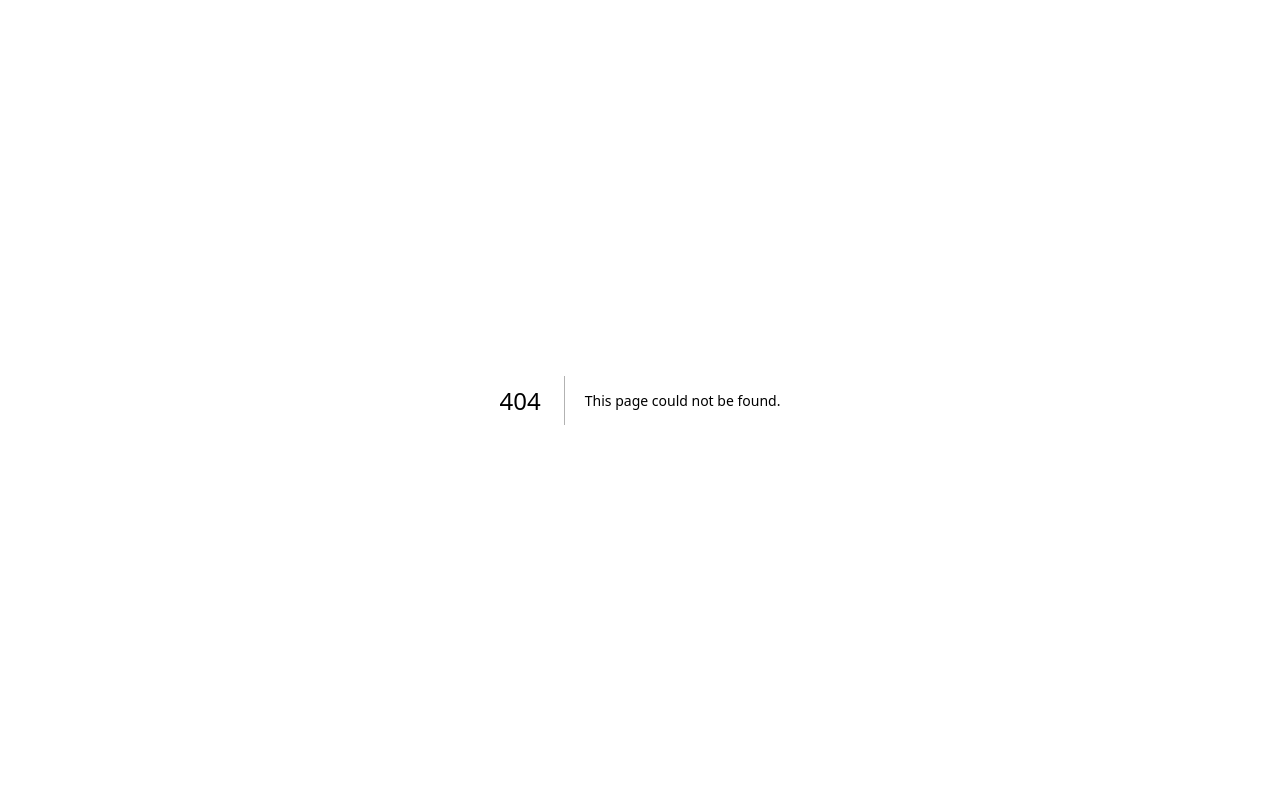
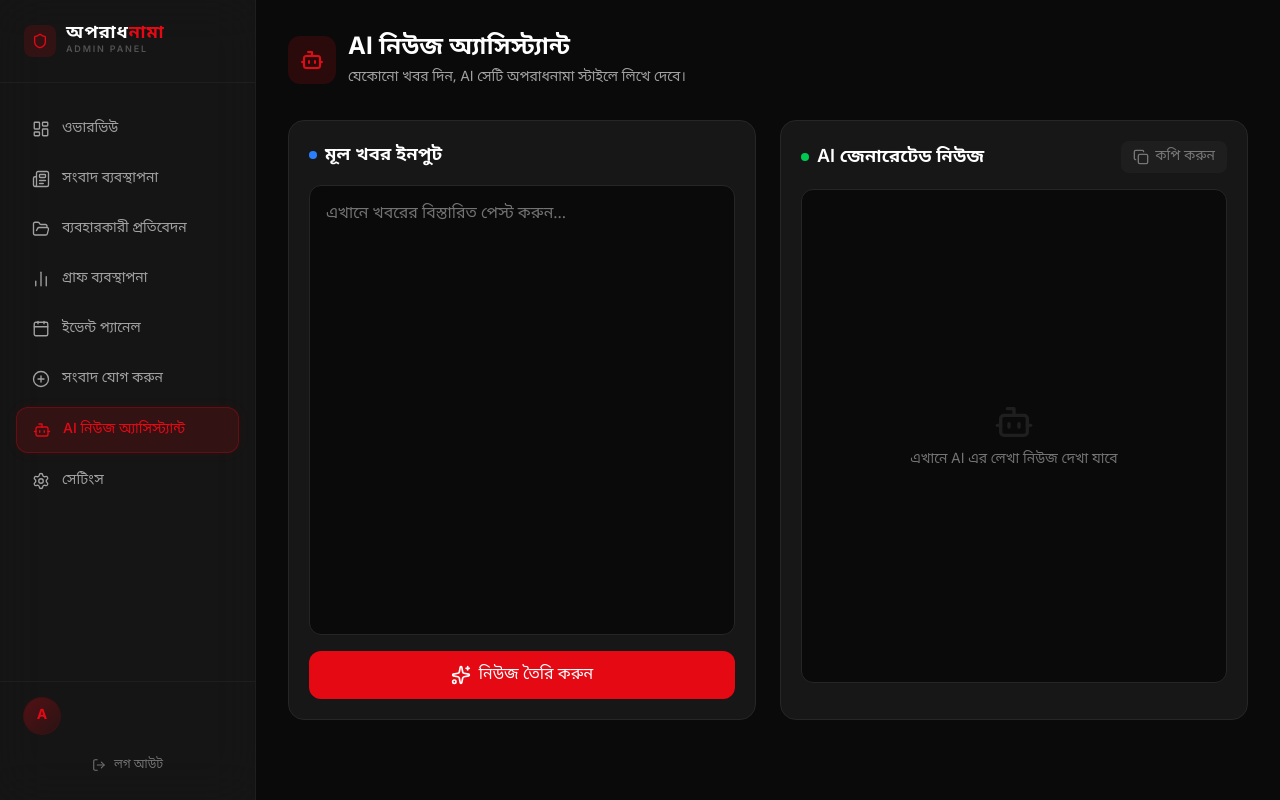
Before and after one commit to oporadhnama/oporadhnama, a Next.js app in the folder frontend/: page /admin/dashboard/ai-assistant in a window 1280 px wide. Before the commit this address had no page. Built offline with nearby package versions, Linux system fonts and the light colour scheme; sample sign-in values are in the browser's storage.

Commit message:
AI assistant

```diff
--- /dev/null
+++ b/frontend/app/admin/dashboard/ai-assistant/page.jsx
@@ -0,0 +1,9 @@
+import AIAssistant from '../../../../src/admin/AIAssistant';
+
+export const metadata = {
+  title: 'AI News Assistant | Admin Dashboard | অপরাধনামা',
+};
+
+export default function AIAssistantPage() {
+  return <AIAssistant />;
+}
--- /dev/null
+++ b/frontend/src/admin/AIAssistant.jsx
@@ -0,0 +1,186 @@
+import React, { useState } from 'react';
+import { Bot, Sparkles, Copy, CheckCircle, AlertCircle, RefreshCw } from 'lucide-react';
+
+export default function AIAssistant() {
+  const [inputText, setInputText] = useState('');
+  const [loading, setLoading] = useState(false);
+  const [result, setResult] = useState('');
+  const [error, setError] = useState(null);
+  const [copied, setCopied] = useState(false);
+
+  const generateNews = async () => {
+    if (!inputText.trim()) {
+      setError('দয়া করে কিছু টেক্সট দিন।');
+      return;
+    }
+
+    setLoading(true);
+    setError(null);
+    setResult('');
+    setCopied(false);
+
+    try {
+      const response = await fetch('https://unipy.onrender.com/v1/chat/completions', {
+        method: 'POST',
+        headers: {
+          'Content-Type': 'application/json',
+          'Authorization': 'Bearer freellmapi-0c47628416d31611c280f7b5db7d9d21315ff1008dc9f363'
+        },
+        body: JSON.stringify({
+          model: 'gpt-3.5-turbo',
+          messages: [
+            {
+              role: 'system',
+              content: 'তুমি একজন "অপরাধনামা নিউজ এক্সপার্ট"। তোমার কাজ হলো সাধারণ নিউজ থেকে কপিরাইট মুক্ত, আকর্ষণীয় এবং নির্দিষ্ট ফরম্যাটে নিউজ লেখা। তোমাকে অপরাধের ধরন, স্থান, এবং নতুন একটি শিরোনাম লিখতে হবে। লেখায় অবশ্যই এই HTML ট্যাগগুলো ব্যবহার করবে: "এখানে নরমাল <b>এখানে লেখা বোল্ড</b> <i>এখানে লেখা ইটালিক</i> <h3>এখানে বিস্তারিত এর মাঝে ছোট শিরোনাম</h3> <blockquote>এখানে উক্তি</blockquote> <span class=\\"highlight\\">এখানে হাইলাইট</span>"। লেখাটি এমন হতে হবে যেন অন্য নিউজ থেকে কপি করা না বোঝায় (কপিরাইট মুক্ত)।'
+            },
+            {
+              role: 'user',
+              content: `নিচের নিউজটি বিস্তারিত পড়ে অপরাধনামা নিউজ এক্সপার্ট হিসেবে নির্দিষ্ট ফরম্যাটে লেখো:\n\n${inputText}`
+            }
+          ]
+        })
+      });
+
+      if (!response.ok) {
+        throw new Error('API request failed');
+      }
+
+      const data = await response.json();
+      const generatedText = data.choices[0].message.content;
+      setResult(generatedText);
+    } catch (err) {
+      console.error(err);
+      setError('দুঃখিত, নিউজ জেনারেট করতে সমস্যা হয়েছে। আবার চেষ্টা করুন।');
+    } finally {
+      setLoading(false);
+    }
+  };
+
+  const copyToClipboard = () => {
+    if (result) {
+      navigator.clipboard.writeText(result);
+      setCopied(true);
+      setTimeout(() => setCopied(false), 2000);
+    }
+  };
+
+  return (
+    <div className="max-w-5xl mx-auto space-y-6">
+      <div className="flex items-center gap-3 mb-8">
+        <div className="w-12 h-12 rounded-xl bg-[#E50914]/15 flex items-center justify-center">
+          <Bot className="w-6 h-6 text-[#E50914]" />
+        </div>
+        <div>
+          <h1 className="text-2xl font-bold text-white">AI নিউজ অ্যাসিস্ট্যান্ট</h1>
+          <p className="text-neutral-400 text-sm mt-1">
+            যেকোনো খবর দিন, AI সেটি অপরাধনামা স্টাইলে লিখে দেবে।
+          </p>
+        </div>
+      </div>
+
+      <div className="grid grid-cols-1 lg:grid-cols-2 gap-6">
+        <div className="bg-neutral-900 border border-neutral-800 rounded-2xl p-5 flex flex-col h-[600px]">
+          <h2 className="text-lg font-semibold text-white mb-4 flex items-center gap-2">
+            <span className="w-2 h-2 rounded-full bg-blue-500"></span>
+            মূল খবর ইনপুট
+          </h2>
+          <textarea
+            value={inputText}
+            onChange={(e) => setInputText(e.target.value)}
+            placeholder="এখানে খবরের বিস্তারিত পেস্ট করুন..."
+            className="flex-grow w-full bg-neutral-950 border border-neutral-800 rounded-xl p-4 text-white placeholder-neutral-500 focus:outline-none focus:border-[#E50914]/50 focus:ring-1 focus:ring-[#E50914]/50 resize-none transition-all"
+          />
+          {error && (
+            <div className="mt-4 p-3 rounded-lg bg-red-500/10 border border-red-500/20 flex items-start gap-2 text-red-400 text-sm">
+              <AlertCircle className="w-4 h-4 mt-0.5 flex-shrink-0" />
+              <p>{error}</p>
+            </div>
+          )}
+          <button
+            onClick={generateNews}
+            disabled={loading}
+            className="mt-4 w-full bg-[#E50914] hover:bg-[#E50914]/90 text-white font-medium py-3 rounded-xl transition-all duration-200 flex items-center justify-center gap-2 disabled:opacity-50 disabled:cursor-not-allowed"
+          >
+            {loading ? (
+              <>
+                <RefreshCw className="w-5 h-5 animate-spin" />
+                জেনারেট হচ্ছে...
+              </>
+            ) : (
+              <>
+                <Sparkles className="w-5 h-5" />
+                নিউজ তৈরি করুন
+              </>
+            )}
+          </button>
+        </div>
+
+        <div className="bg-neutral-900 border border-neutral-800 rounded-2xl p-5 flex flex-col h-[600px]">
+          <div className="flex items-center justify-between mb-4">
+            <h2 className="text-lg font-semibold text-white flex items-center gap-2">
+              <span className="w-2 h-2 rounded-full bg-green-500"></span>
+              AI জেনারেটেড নিউজ
+            </h2>
+            <button
+              onClick={copyToClipboard}
+              disabled={!result}
+              className="flex items-center gap-1.5 px-3 py-1.5 rounded-lg bg-neutral-800 text-neutral-300 hover:text-white hover:bg-neutral-700 transition-colors disabled:opacity-50 disabled:cursor-not-allowed text-sm font-medium"
+            >
+              {copied ? (
+                <>
+                  <CheckCircle className="w-4 h-4 text-green-400" />
+                  কপি হয়েছে
+                </>
+              ) : (
+                <>
+                  <Copy className="w-4 h-4" />
+                  কপি করুন
+                </>
+              )}
+            </button>
+          </div>
+
+          <div className="flex-grow w-full bg-neutral-950 border border-neutral-800 rounded-xl p-4 overflow-y-auto relative mb-4">
+            {!result && !loading && (
+              <div className="absolute inset-0 flex items-center justify-center text-neutral-500 flex-col gap-2">
+                <Bot className="w-10 h-10 opacity-20" />
+                <p className="text-sm">এখানে AI এর লেখা নিউজ দেখা যাবে</p>
+              </div>
+            )}
+            {loading && (
+              <div className="absolute inset-0 flex items-center justify-center text-neutral-400 flex-col gap-3">
+                <RefreshCw className="w-8 h-8 animate-spin text-[#E50914]" />
+                <p className="text-sm font-medium animate-pulse">AI লিখছে...</p>
+              </div>
+            )}
+            {result && (
+              <div
+                className="text-neutral-200 text-sm whitespace-pre-wrap font-mono"
+              >
+                {result}
+              </div>
+            )}
+          </div>
+
+          {result && (
+            <div className="h-1/3 overflow-y-auto text-xs text-neutral-500 bg-neutral-950 p-3 rounded-lg border border-neutral-800">
+              <p className="font-medium text-neutral-400 mb-2 sticky top-0 bg-neutral-950 pb-1 border-b border-neutral-800">প্রিভিউ:</p>
+              <div
+                className="prose prose-invert max-w-none preview-content"
+                dangerouslySetInnerHTML={{ __html: result }}
+              />
+            </div>
+          )}
+        </div>
+      </div>
+
+      <style dangerouslySetInnerHTML={{__html: `
+        .preview-content h3 { font-size: 1.1rem; font-weight: 600; color: white; margin-top: 1rem; margin-bottom: 0.5rem; }
+        .preview-content b { font-weight: 700; color: white; }
+        .preview-content i { font-style: italic; color: #a3a3a3; }
+        .preview-content blockquote { border-left: 3px solid #E50914; padding-left: 1rem; margin: 1rem 0; color: #d4d4d4; font-style: italic; }
+        .preview-content .highlight { background-color: rgba(229, 9, 20, 0.2); color: #ff8f95; padding: 0.1rem 0.3rem; border-radius: 0.25rem; font-weight: 500; }
+      `}} />
+    </div>
+  );
+}
--- a/frontend/src/admin/AdminLayout.jsx
+++ b/frontend/src/admin/AdminLayout.jsx
@@ -17,6 +17,7 @@ import {
   FolderOpen,
   BarChart2,
   Calendar,
+  Bot
 } from 'lucide-react';
 import { readStoredJSON } from '../storage';
 
@@ -42,6 +43,7 @@ export default function AdminLayout({ children }) {
     { label: 'গ্রাফ ব্যবস্থাপনা', path: '/admin/dashboard/manage-graphs', icon: BarChart2 },
     { label: 'ইভেন্ট প্যানেল', path: '/admin/dashboard/campaigns', icon: Calendar },
     { label: 'সংবাদ যোগ করুন', path: '/admin/dashboard/add-news', icon: PlusCircle },
+    { label: 'AI নিউজ অ্যাসিস্ট্যান্ট', path: '/admin/dashboard/ai-assistant', icon: Bot },
   ];
 
   // Only show Moderators + Activity Log for Super Admin
```
